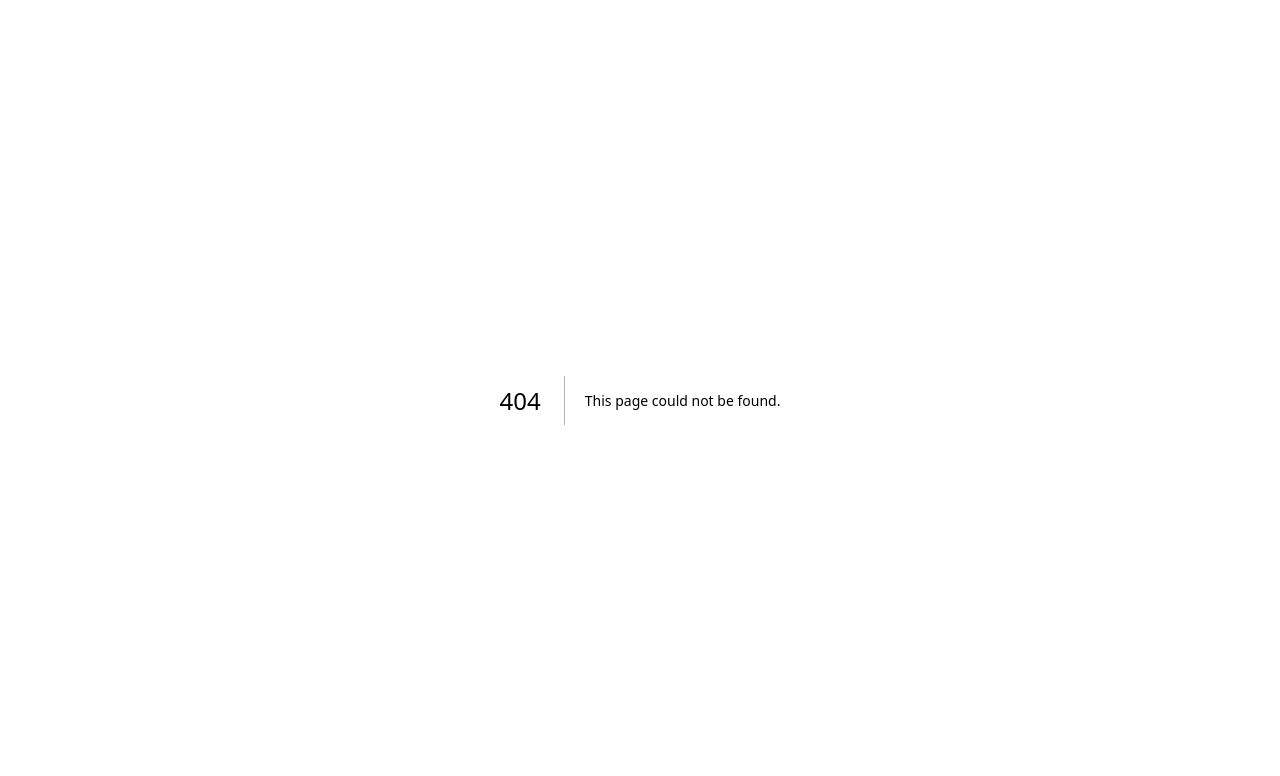
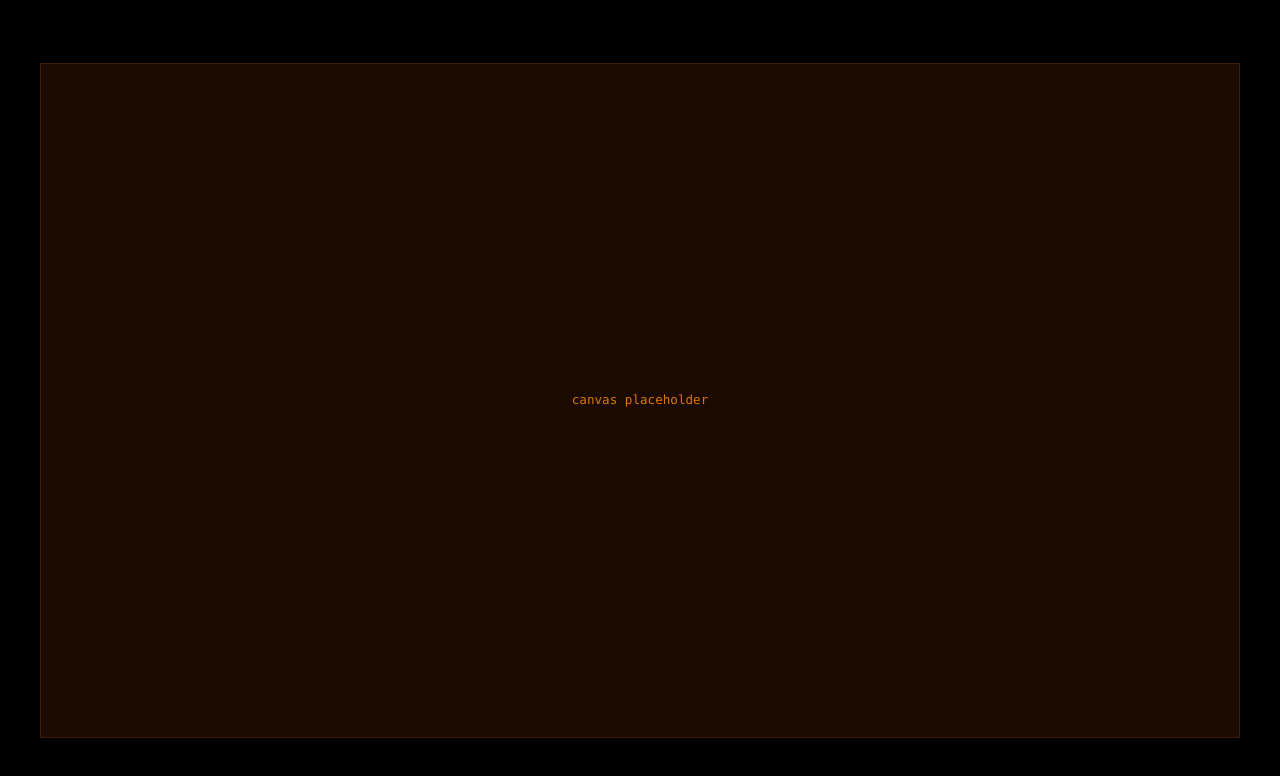
Before and after one commit to danfarrdotcom/danfarr.com, a Next.js app: page /games/sand-wizard in a window 1280 px wide. Before the commit this address had no page. Shown: the top 776 px of the page. Built offline with nearby package versions, Linux system fonts and the light colour scheme.

Commit message:
feat: add /games/sand-wizard page shell

```diff
--- /dev/null
+++ b/app/games/sand-wizard/page.tsx
@@ -0,0 +1,21 @@
+import { Metadata } from 'next';
+
+export const metadata: Metadata = {
+  title: 'Sand Wizard — Dan Farr',
+};
+
+export default function SandWizardPage() {
+  return (
+    <main className="min-h-screen bg-black flex items-center justify-center">
+      <div
+        className="border border-amber-900/40"
+        style={{ width: 1200, height: 675, background: '#1a0a00' }}
+      >
+        {/* SandWizardGame component goes here — added in Track D */}
+        <div className="w-full h-full flex items-center justify-center text-amber-600 font-mono text-sm">
+          canvas placeholder
+        </div>
+      </div>
+    </main>
+  );
+}
```
